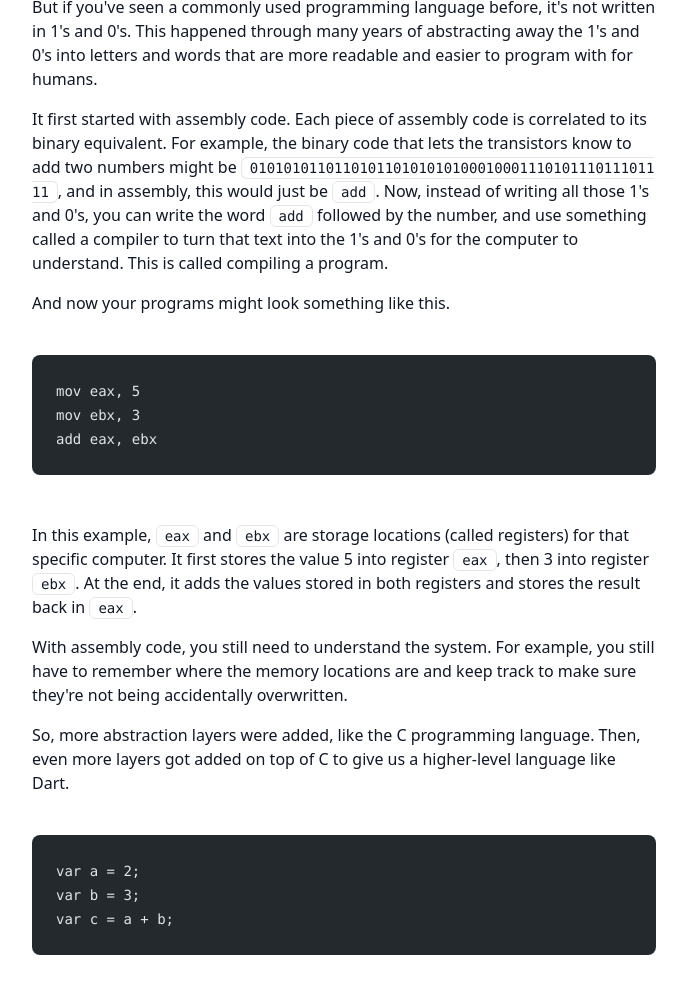
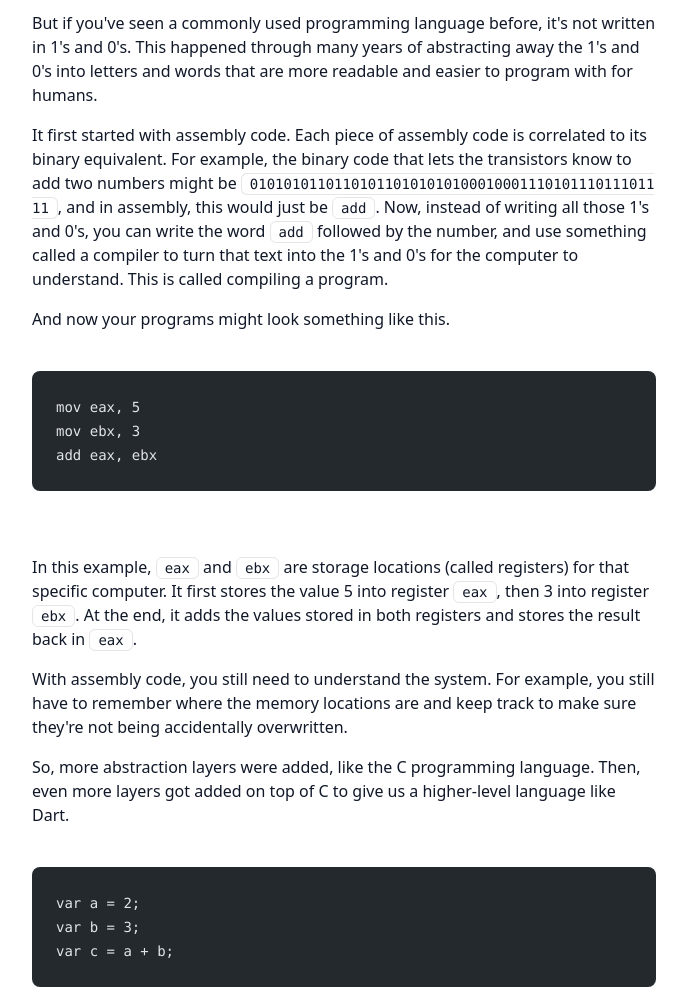
Before and after one commit to tadaspetra/website, an Astro site: page /how-computers-work in a window 1280 px wide. Shown: the part 7884-8884 px from the top of the page, without its empty margins (296-983 px from the left). Built offline with nearby package versions, Linux system fonts and the light colour scheme; Astro itself is replaced by a stand-in of ours; code samples lack their colours.

Commit message:
More spacing after code blocks

```diff
--- a/src/styles/global.css
+++ b/src/styles/global.css
@@ -298,7 +298,7 @@
   pre {
     padding: 1.5em;
     border-radius: 8px;
-    margin: 1.5em 0 3em 0;
+    margin: 1.5em 0 4em 0;
     overflow: auto;
     word-wrap: normal;
     white-space: pre;
```
